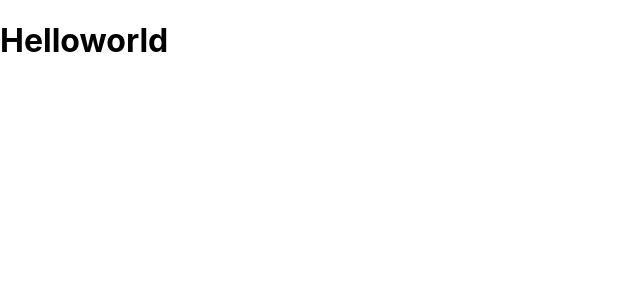
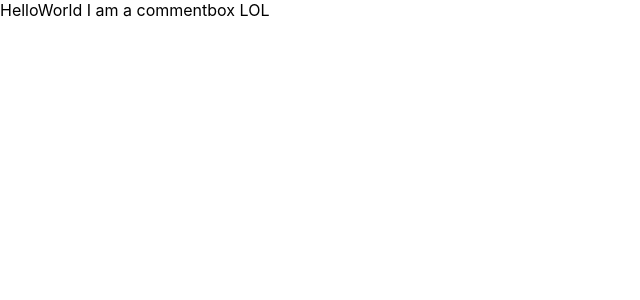
Before and after one commit to marcjrayner/comments_react, a React (Create React App) app: page / in a window 1280 px wide. Shown: the top 300 px of the page, without its empty margins (0-640 px from the left). Built offline with nearby package versions, Linux system fonts and the light colour scheme.

Commit message:
adds CommentBox component

```diff
--- a/src/App.js
+++ b/src/App.js
@@ -1,10 +1,13 @@
-import React from 'react';
+import React, { Component } from 'react';
 import './App.css';
+import CommentBox from './containers/CommentBox';
 
 function App() {
-  return (
-    <h1>Helloworld</h1>
-  );
-}
+    return (
+      <CommentBox/>
+    );
+  }
+
+
 
 export default App;
--- /dev/null
+++ b/src/containers/CommentBox.js
@@ -0,0 +1,14 @@
+import React, {Component} from 'react';
+
+class CommentBox extends Component {
+    render() {
+        return (
+            <div className="comment-box">
+                HelloWorld I am a commentbox LOL
+            </div>
+        )
+    }
+
+}
+
+export default CommentBox;
```
